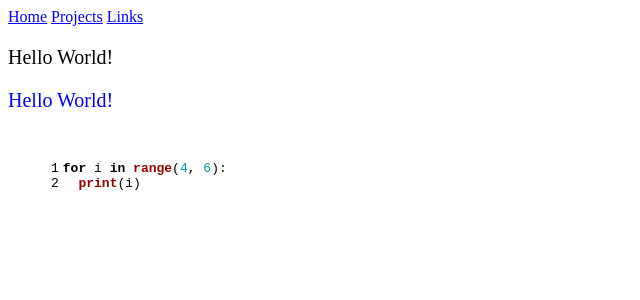
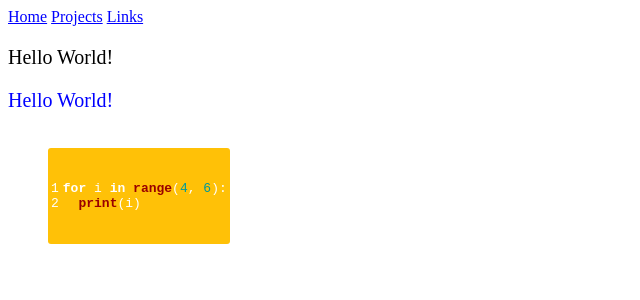
Before and after one commit to CategorIAN/categorian.github.io, a Jekyll site: the page built from projects/practice.md, in a window 1280 px wide. Shown: the top 300 px of the page, without its empty margins (0-640 px from the left). Built offline with Jekyll 4.4.1, drawn with Linux system fonts in a browser that asks for light colours.

Commit message:
Update syntax2.css

```diff
--- a/css/syntax2.css
+++ b/css/syntax2.css
@@ -6,11 +6,9 @@ a {
   color: blue;
 }
 
-code.highlighter-rouge {
-  background: rgba(0,0,0,0.9);
-  border: 10px solid rgba(255, 255, 255, 0.15);
-  padding: 0px 3px;
-  margin: 0px -3px;
-  color: #aa759f;
-  border-radius: 2px;
+.highlight{
+    display: inline-block;
+    padding: .25em 0;
+    background: #FFC107;
+    color: #ffffff;
 }
```
